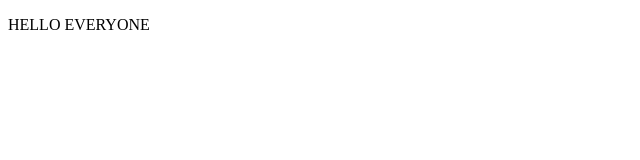
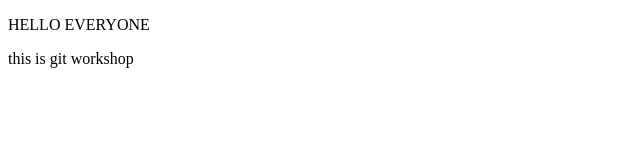
Before and after one commit to nitishkumar07/learn-git, a plain HTML site: page index.html in a window 1280 px wide. Shown: the whole page, without its empty margins (0-640 px from the left). Drawn offline with Linux system fonts and the light colour scheme.

Commit message:
next commit

```diff
--- a/index.html
+++ b/index.html
@@ -5,5 +5,6 @@
 </head>
 <body>
 <p>HELLO EVERYONE</p>
+<p>this is git workshop</p>
 </body>
 </html>
```
